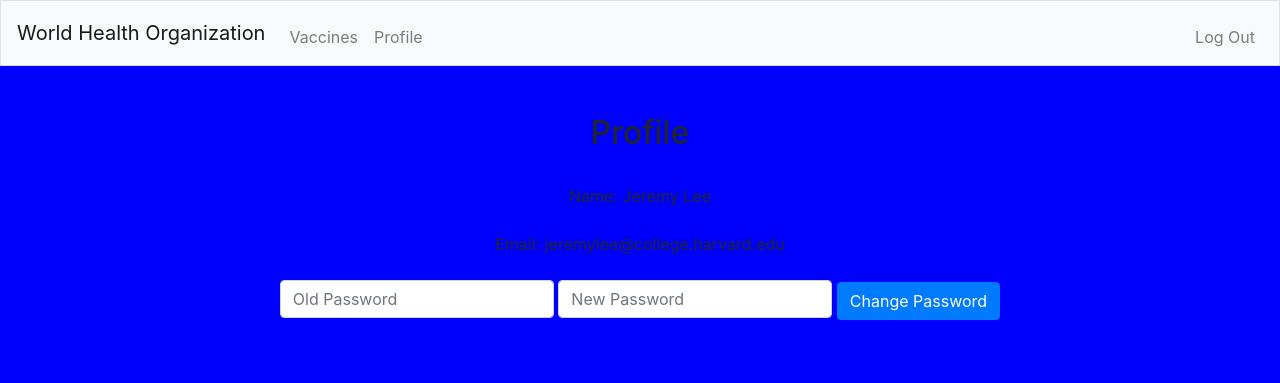
After one commit to jeremylee73/T4SG-Technical-Challenge, a Flask app: page /profile in a window 1280 px wide. The commit adds this page. Shown: the top 383 px of the page. Run offline with Flask 2, Linux system fonts and the light colour scheme; a user stored in the database is signed in.

Commit message:
Added profile page, yet to implement password change

```diff
--- a/app.py
+++ b/app.py
@@ -38,6 +38,15 @@
 @login_required
 def home():
     return render_template("home.html")
+
+@app.route("/profile", methods=["GET", "POST"])
+@login_required
+def profile():
+    """Displays profile"""
+    if request.method == "GET":
+        db.execute("SELECT name, email FROM users WHERE rowid = ?", [session["user_id"]])
+        user = db.fetchall()[0]
+        return render_template("profile.html", user=user)
 
 @app.route("/register", methods=["GET", "POST"])
 def register():
--- a/static/styles.css
+++ b/static/styles.css
@@ -15,3 +15,8 @@
     /* Center contents */
     text-align: center;
 }
+
+body
+{
+  background-color: blue;
+}
--- a/templates/index.html
+++ b/templates/index.html
@@ -11,7 +11,7 @@
         background-size: 100% 120%;
       }
     </style>
-    <div class="section">
+    <div class="section text-white h2">
       Welcome! Please register or log in.
     </div>
     <img src="/static/WHO-logo.png">
--- a/templates/layout.html
+++ b/templates/layout.html
@@ -28,7 +28,7 @@
             <div class="collapse navbar-collapse" id="navbar">
                 {% if session.user_id %}
                     <ul class="navbar-nav mr-auto mt-2">
-                        <li class="nav-item"><a class="nav-link" href="/play">Play</a></li>
+                        <li class="nav-item"><a class="nav-link" href="/vaccines">Vaccines</a></li>
                         <li class="nav-item"><a class="nav-link" href="/profile">Profile</a></li>
                     </ul>
                     <ul class="navbar-nav ml-auto mt-2">
--- /dev/null
+++ b/templates/profile.html
@@ -0,0 +1,18 @@
+{% extends "layout.html" %}
+
+{% block title %}
+    Profile
+{% endblock %}
+
+{% block main %}
+    <h2>Profile</h2><br>
+    Name: {{ user[0] }}<br><br>
+    Email: {{ user[1] }} <br><br>
+    <form action="/profile" method="post" class="center">
+        <div class="form-group">
+            <input class="form-control" name="old_password" type="password" placeholder="Old Password" autocomplete="off" type="text">
+            <input class="form-control" name="new_password" type="password" placeholder="New Password" autocomplete="off" type="text">
+            <button class="btn btn-primary" type="submit" name="change_password">Change Password</button>
+        </div>
+    </form>
+{% endblock %}
```
